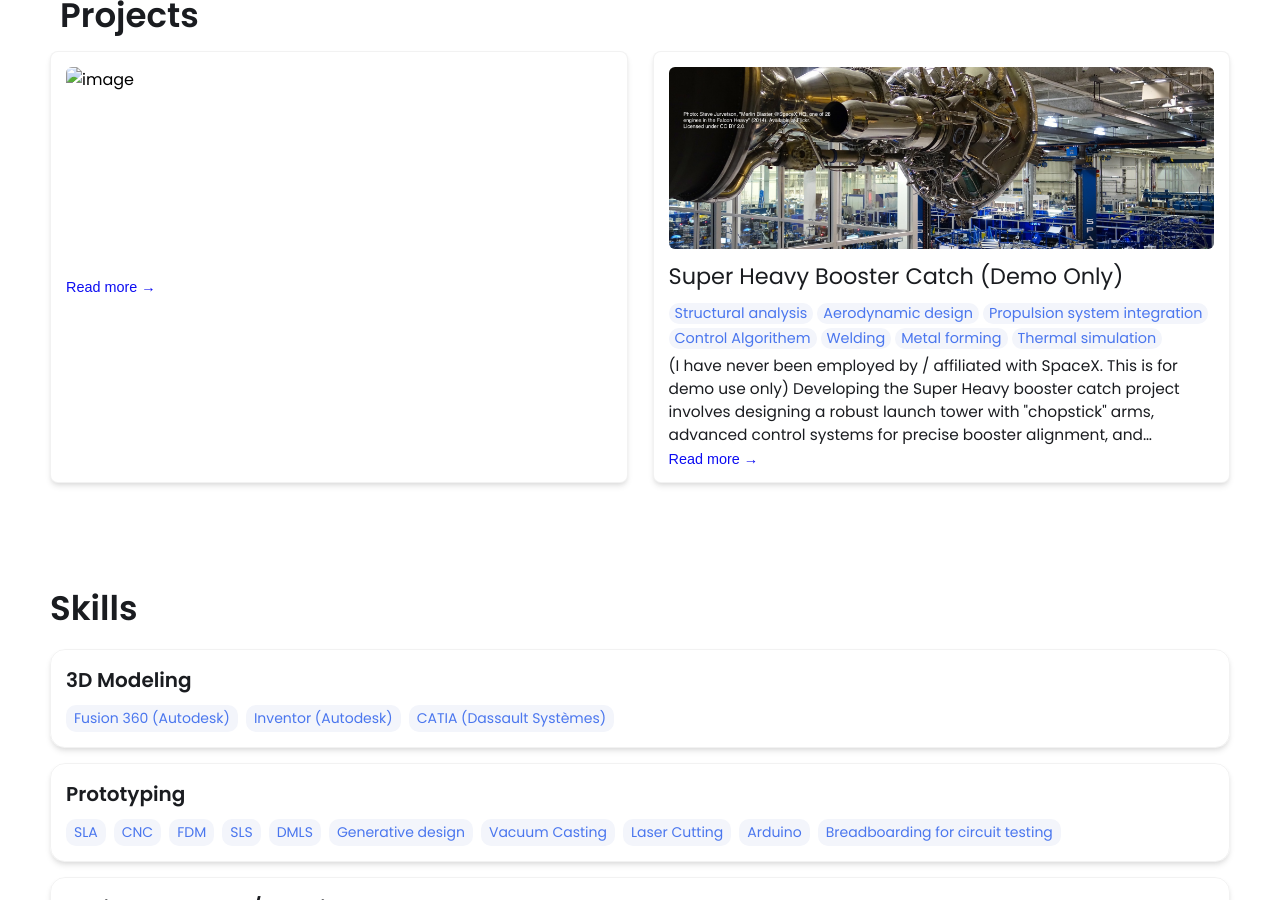
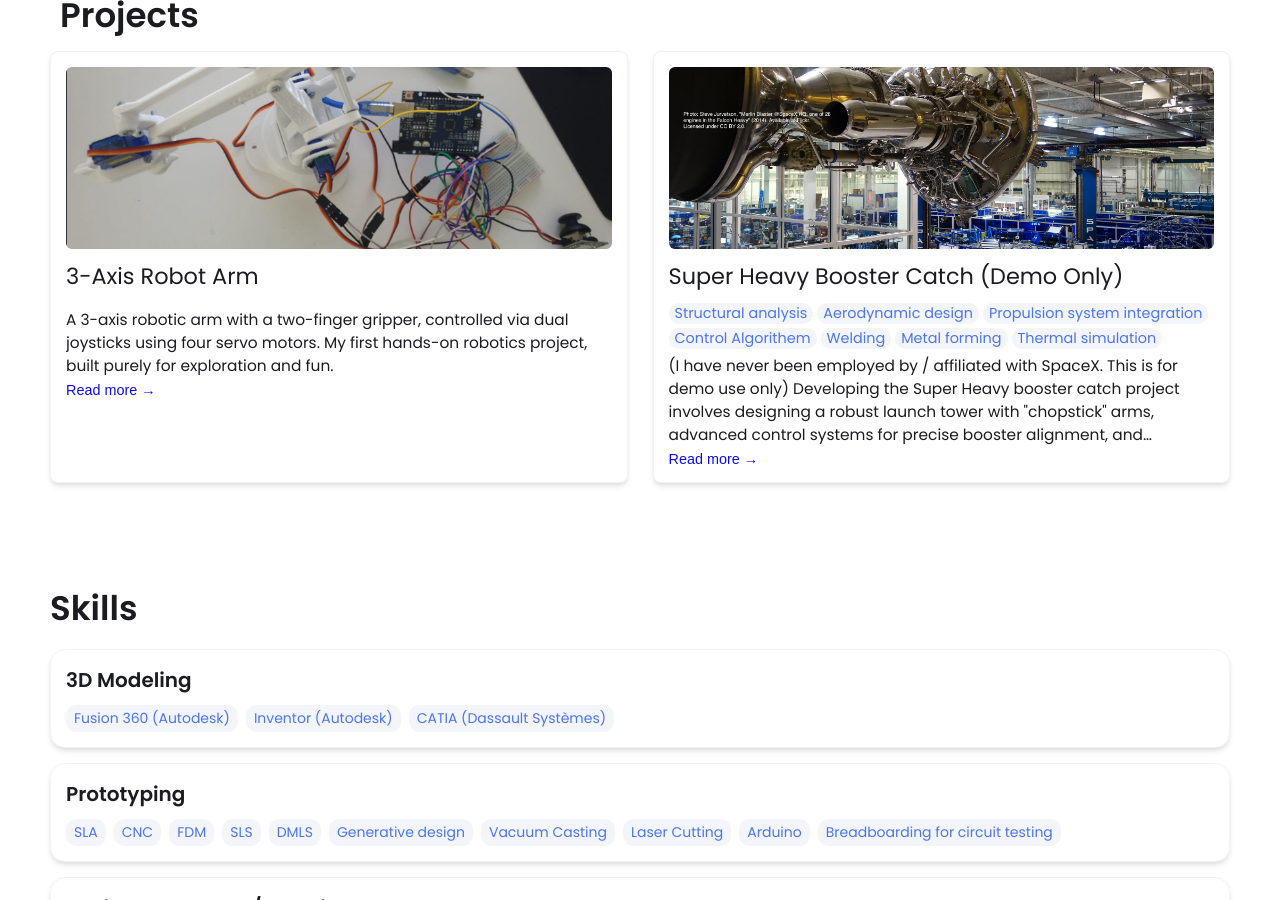
Before and after one commit to KayaUK/Kayauk.github.io, a Jekyll site: the page built from index.html, in a window 1280 px wide and 900 px high, scrolled down 1043 px. Built offline with Jekyll 4.4.1, drawn with Linux system fonts in a browser that asks for light colours.

Commit message:
Update index.md

```diff
--- a/_projects/4-axis Robot Arm/index.md
+++ b/_projects/4-axis Robot Arm/index.md
@@ -2,9 +2,9 @@
 layout: post
 title: 3-Axis Robot Arm
 description:  A 3-axis robotic arm with a two-finger gripper, controlled via dual joysticks using four servo motors. My first hands-on robotics project, built purely for exploration and fun.
-<img src="/_projects/4-axis Robot Arm/first.jpg" style="height:600px;">
+main-image: /first.jpg
 ---
-
+<img src="/_projects/4-axis Robot Arm/first.jpg" style="height:500px;">
 
 
 
```
